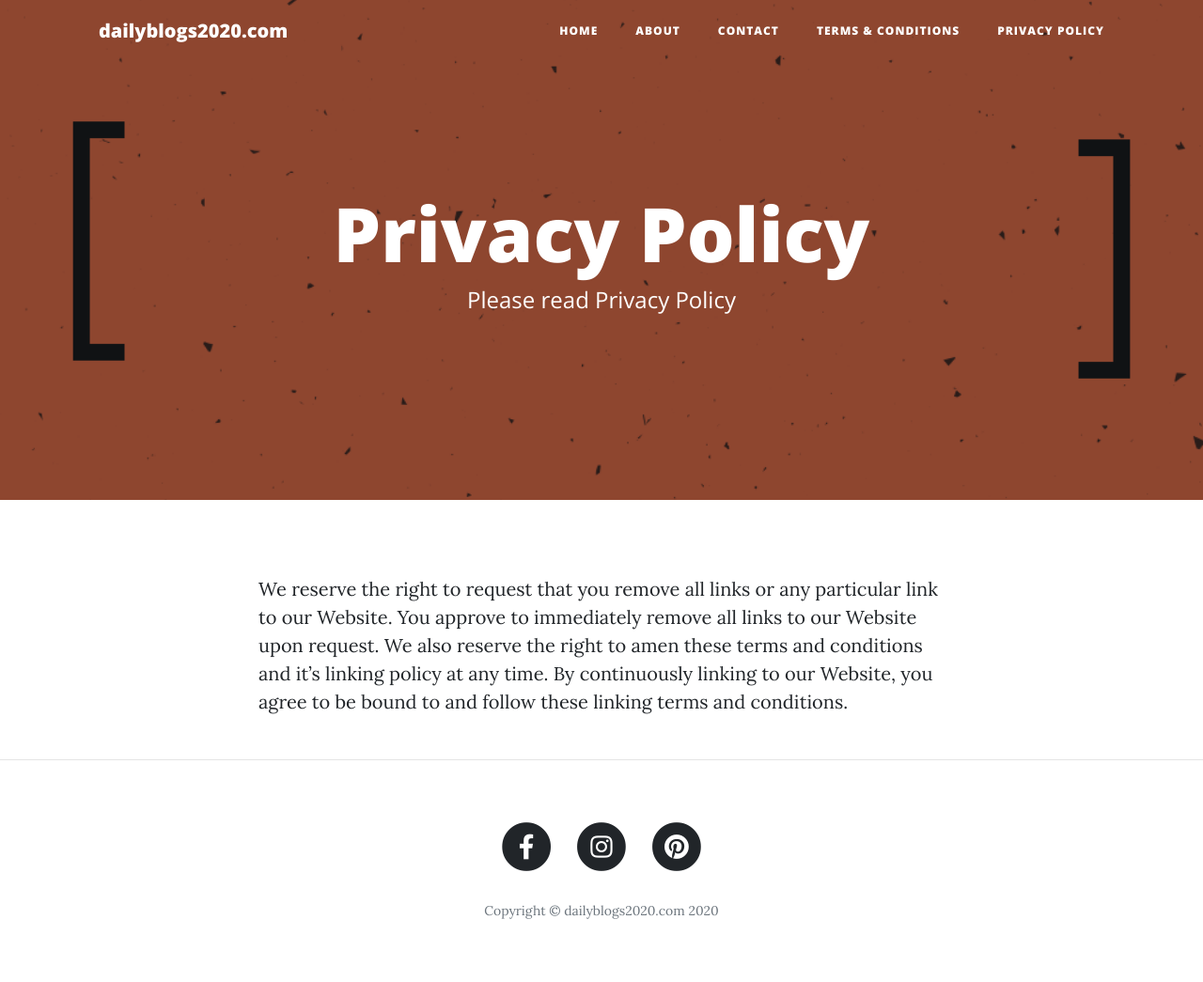
After one commit to dailyblogs2020/dailyblogs2020, a Flask app: page /privacy-policy in a window 1280 px wide. The commit adds this page. Shown: the whole page at 94% size. Run offline with Flask 2, Linux system fonts and the light colour scheme; some libraries are stand-ins or nearby versions.

Commit message:
pp and tnc added

```diff
--- a/main.py
+++ b/main.py
@@ -61,6 +61,10 @@ class Posts(db.Model):
 @app.route("/terms-conditions")
 def tnc():
     return  render_template('tnc.html', params=params)
+
+@app.route("/privacy-policy")
+def pp():
+    return  render_template('privacypolicy.html', params=params)
 
 @app.route("/")
 def home():
--- a/templates/index.html
+++ b/templates/index.html
@@ -14,7 +14,7 @@
 </script>
 
 
-  <header class="masthead mb-0" style="background-image: url({{ url_for('static', filename='img/20200628_183350_0000.png') }})">
+  <header class="masthead mb-0" style="background-image: url({{ url_for('static', filename='img/20200703_201635_0000.png') }})">
     <div class="overlay"></div>
     <div class="container">
       <div class="row">
--- a/templates/layout.html
+++ b/templates/layout.html
@@ -63,6 +63,10 @@
             <a class="nav-link" href="/terms-conditions">Terms & conditions</a>
           </li>
 
+          <li class="nav-item">
+            <a class="nav-link" href="/privacypolicy">Privacy Policy</a>
+          </li>
+
 
         </ul>
       </div>
--- /dev/null
+++ b/templates/privacypolicy.html
@@ -0,0 +1,50 @@
+{% extends "layout.html" %}
+{% block body %}
+
+
+
+
+  <!-- Page Header -->
+
+<!-- Global site tag (gtag.js) - Google Analytics -->
+<script async src="https://www.googletagmanager.com/gtag/js?id=UA-171499283-1"></script>
+<script>
+  window.dataLayer = window.dataLayer || [];
+  function gtag(){dataLayer.push(arguments);}
+  gtag('js', new Date());
+
+  gtag('config', 'UA-171499283-1');
+</script>
+
+
+  <header class="masthead" style="background-image: url({{ url_for('static', filename='img/20200703_204617_0000.png') }})">
+    <div class="overlay"></div>
+    <div class="container">
+      <div class="row">
+        <div class="col-lg-8 col-md-10 mx-auto">
+          <div class="page-heading">
+            <h1>Privacy Policy</h1>
+            <span class="subheading">Please read Privacy Policy</span>
+          </div>
+        </div>
+      </div>
+    </div>
+  </header>
+
+  <!-- Main Content -->
+  <div class="container">
+    <div class="row">
+      <div class="col-lg-8 col-md-10 mx-auto">
+        <p>We reserve the right to request that you remove all links or any particular link to our Website. You approve to immediately remove all links to our Website upon request. We also reserve the right to amen these terms and conditions and it’s linking policy at any time. By continuously linking to our Website, you agree to be bound to and follow these linking terms and conditions.</p>
+
+
+
+
+
+      </div>
+    </div>
+  </div>
+
+
+
+{% endblock %}
```
Also changed, not shown: templates/tnc.html (+9 -4 lines), static/img/20200628_132457_0000.png (deleted), static/img/20200628_132944_0000.png (deleted), static/img/20200628_183521_0000.png (deleted), static/img/20200703_201635_0000.png (added), static/img/20200703_204617_0000.png (renamed from static/img/20200628_183350_0000.png), static/img/akak.jpg (deleted), static/img/weblogo.png (deleted).
